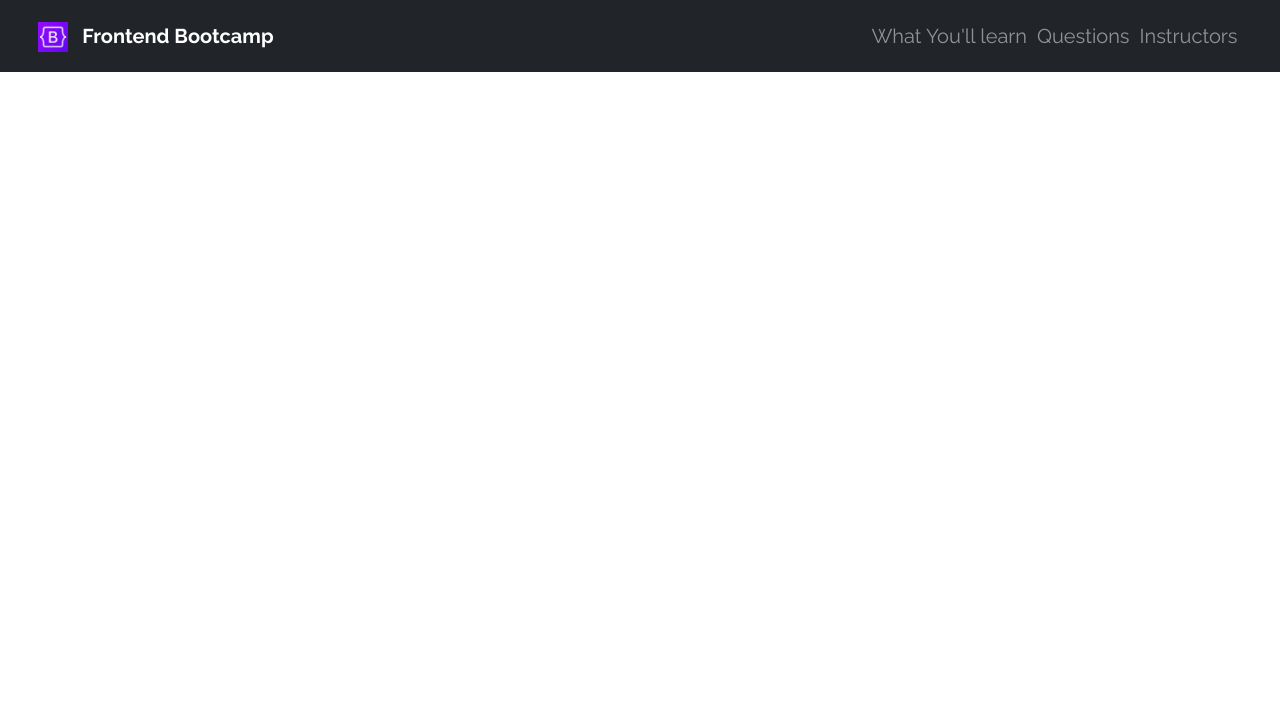
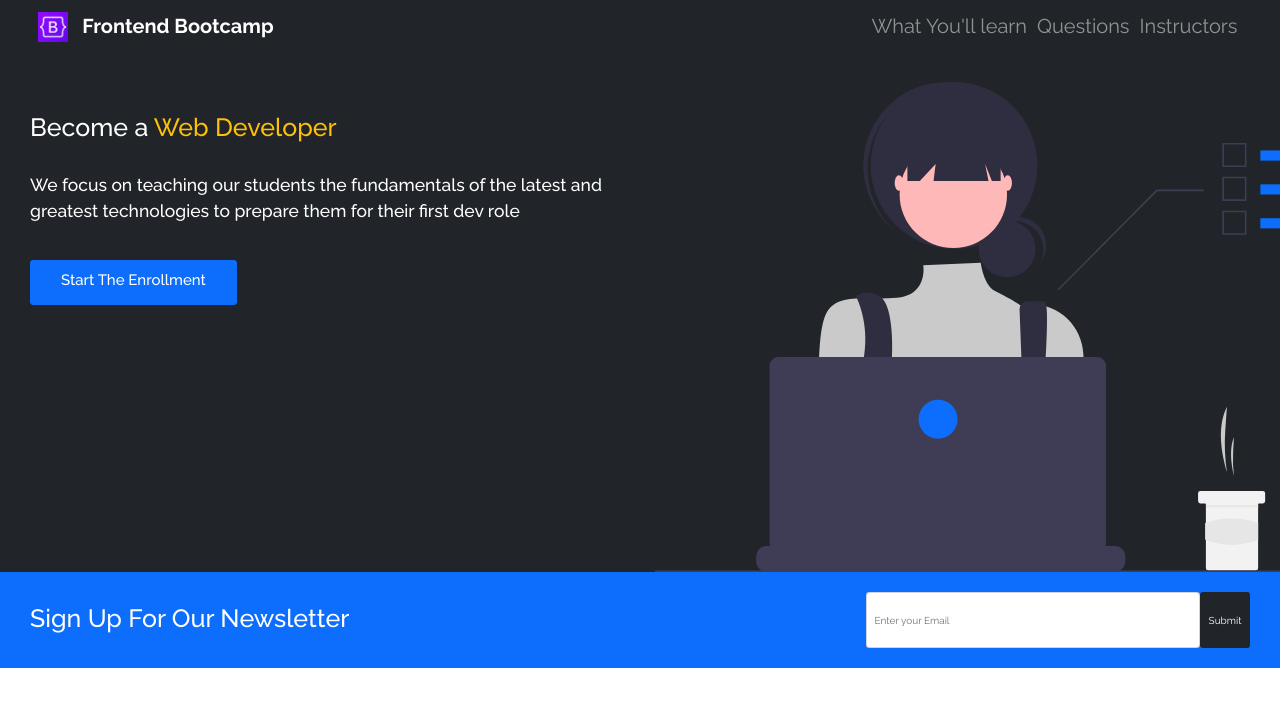
Before and after one commit to sohaibMan/bootstrap-project, a website: page index.html in a window 1280 px wide. Drawn offline with nearby package versions, Linux system fonts and the light colour scheme.

Commit message:
form + hero added

```diff
--- a/index.html
+++ b/index.html
@@ -4,7 +4,8 @@
     <meta charset="UTF-8">
     <meta http-equiv="X-UA-Compatible" content="IE=edge">
     <meta name="viewport" content="width=device-width, initial-scale=1.0">
-    <title>Document</title>
+    <title> Frontend Bootcamp</title>
+
     <!-- !first option -->
     <link rel="stylesheet" href="css/compressed/main.css">
     <!-- !seconde option -->
@@ -15,11 +16,11 @@
 </head>
 <body>
 
-<nav class="navbar navbar-expand-lg bg-dark fixed-top py-4">
+<nav class="navbar navbar-expand-md bg-dark sticky-top py-2">
     <div class="container-fluid mx-5 ">
 
        <a href="#" class="navbar-brand text-white">
-        <img src="bootstrap.png" alt="bootstrap logo"  style="height: 30px;width: 30px;">
+        <img src="img/bootstrap.png" alt="bootstrap logo"  style="height: 30px;width: 30px;">
         <span class="mx-3">Frontend Bootcamp</span>
         </a>
 
@@ -45,6 +46,36 @@
       </div>
     </div>
 </nav>
+
+<section class="hero d-flex bg-dark pt-5  bg-primary">
+
+
+    <div class="col pt-5 ps-5 hero-left text-white ">
+      <h1 class="mb-5">Become a
+        <span class="text-warning"> Web Developer</span>
+       </h1>
+
+       <p class="h3 lh-base">We focus on teaching our students the fundamentals of the latest and greatest technologies to prepare them for their first dev role</p>
+<button class="btn btn-primary btn-lg mt-5 py-3 px-5">
+  <h4>  Start The Enrollment</h4>
+
+</button>
+
+    </div>
+    <div class="col hero-right ">2</div>
+
+
+</section>
+<section class="form d-flex p-5 bg-primary align-items-center justify-content-between ">
+  <div class="form-left"><h1 class="text-white">Sign Up For Our Newsletter</h1></div>
+
+
+<form class="form-right d-flex">
+  <input type="email" class="form-control" id="exampleInputEmail1"  placeholder="Enter your Email " aria-describedby="emailHelp">
+  <div class="btn btn-dark d-flex align-items-center">Submit</div>
+</form>
+</section>
+
 <script type="module" src="https://unpkg.com/ionicons@5.5.2/dist/ionicons/ionicons.esm.js"></script>
 <script nomodule src="https://unpkg.com/ionicons@5.5.2/dist/ionicons/ionicons.js"></script>
 </body>
--- /dev/null
+++ b/sass/_form.scss
@@ -0,0 +1,8 @@
+.form{
+    height: 12vh;
+
+    &-right {
+       height: 7vh;
+        width: 30vw;
+    }
+}
--- /dev/null
+++ b/sass/_hero.scss
@@ -0,0 +1,10 @@
+.hero{
+    height:65vh;
+    width: 100%;
+    &-right{
+   background-image:url("../../img/showcase.svg");
+    background-size:cover;
+   background-repeat: no-repeat;
+
+    }
+}
--- a/sass/main.scss
+++ b/sass/main.scss
@@ -39,3 +39,5 @@
 @import "../sass/variables";
 @import "../sass/nav";
 @import "../sass/mediaquery";
+@import "../sass/hero";
+@import "../sass/form";
```
Also changed, not shown: css/compressed/main.css, css/expanded/main.css, img/bootstrap.png (renamed from bootstrap.png), img/fundamentals.svg (added), img/react.svg (added), img/showcase.svg (added).
